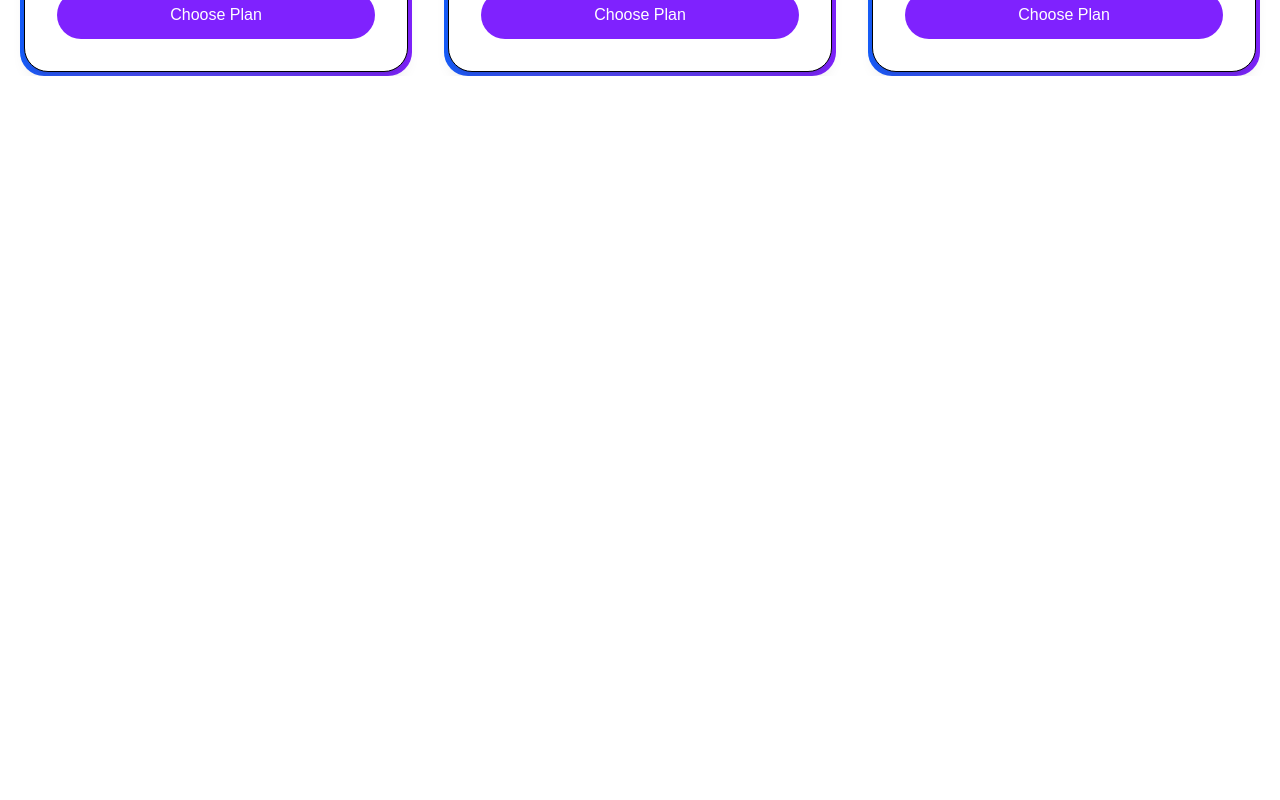
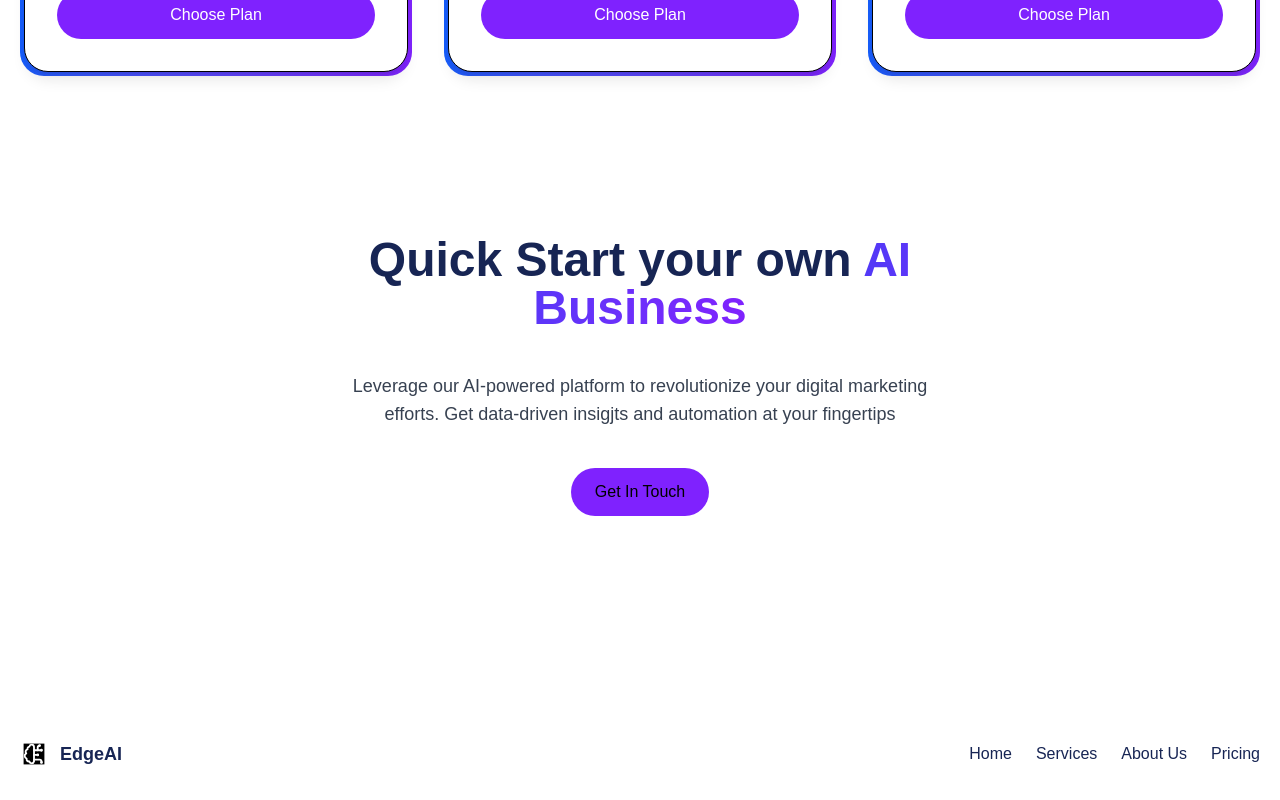
Before and after one commit to jiji1596/modern-landing-page, a React (Vite) app: page / in a window 1280 px wide. Shown: the part 2736-3536 px from the top of the page. Before the commit the page ends 2812 px from the top, so only its background shows below. Built offline with nearby package versions, Linux system fonts and the light colour scheme.

Commit message:
modern landing page done

```diff
--- a/src/App.jsx
+++ b/src/App.jsx
@@ -4,6 +4,7 @@ import { Brands } from "./components/sections/Brands";
 import { Services } from "./components/sections/Services";
 import { AboutUs } from "./components/sections/AboutUs";
 import { Pricing } from "./components/sections/Pricing";
+import { CTA } from "./components/sections/CallToAction";
 
 
 function App() {
@@ -15,6 +16,7 @@ function App() {
     <Services />
     <AboutUs />
     <Pricing />
+    <CTA />
   </Layout>
   )
 }
--- a/src/components/cards/Price.jsx
+++ /dev/null
@@ -1,15 +0,0 @@
-import PropTypes from "prop-types";
-import { Paragraph } from "../shared/Paragraph";
-
-export const Price = ({ title, price, icon, bestValue }) => {
-  return (
-    <div></div>
-  );
-};
-
-Price.PropTypes = {
-  title: PropTypes.string,
-  price: PropTypes.string,
-  features: PropTypes.array,
-  bestValue: PropTypes.bool
-};
--- a/src/components/elements/Footer.jsx
+++ b/src/components/elements/Footer.jsx
@@ -1,3 +1,25 @@
+import logo from "../../assets/icon.svg";
+import { Container } from "../shared/Container";
+import { navItems } from "./Navbar";
+import { NavItem } from "../shared/NavItem";
+
 export const Footer = () => {
-  return <></>;
-}
+  return (
+    <footer className="relative pt-28 rounded-t-3xl bg-box">
+      <Container className="pb-8">
+        <div className="flex flex-col md:flex-row justify-between items-center">
+          <div className="flex items-center gap-3 mb-4 md:m-0">
+            <img src={logo} className="w-7 h-7" alt="" />
+            <span className="text-lg font-semibold text-heading-1">EdgeAI</span>
+          </div>
+
+          <ul className="flex gap-6 text-heading-1">
+            {navItems.map((item, key) => {
+              return <NavItem key={key} href={item.href} text={item.text} />;
+            })}
+          </ul>
+        </div>
+      </Container>
+    </footer>
+  );
+};
--- a/src/components/elements/Navbar.jsx
+++ b/src/components/elements/Navbar.jsx
@@ -4,7 +4,7 @@ import { BtnLink } from "../shared/BtnLink";
 import { useThemeStore } from "../../store/ThemeStore"
 import logo from "../../assets/icon.svg";
 
-const navItems = [
+export const navItems = [
   { href: "#", text: "Home" },
   { href: "#services", text: "Services" },
   { href: "#about-us", text: "About Us" },
--- a/src/components/sections/Brands.jsx
+++ b/src/components/sections/Brands.jsx
@@ -13,7 +13,7 @@ export const Brands = () => {
         <div className="flex justify-center flex-wrap gap-4">
           {logos.map((logo, key) => {
             return (
-              <div key={key} className="p-4 sm:p-5 rounded-xl bg-body border border-box-border group">
+              <div key={key} className="p-4 sm:p-5 rounded-xl bg-white border border-box-border group">
                 <img src={`src/assets/logos/${logo}.png`}
                 alt={logo}
                 width="100"
--- /dev/null
+++ b/src/components/sections/CallToAction.jsx
@@ -0,0 +1,27 @@
+import { Button } from "../shared/Button";
+import { Container } from "../shared/Container";
+import { Paragraph } from "../shared/Paragraph";
+
+
+export const CTA = () => {
+  return (
+    <section className="pb-20 relative">
+      {" "}
+      <Container>
+        <div className="relative rounded-2xl overflow-hidden">
+          <div className="relative z-10 mx-auto text-center max-w-xl md:max-w-2xl py-8 md:y-10 px-6 md:px-8">
+            <h1 className="text-3xl sm:text-4xl md:text-5xl font-bold text-heading-1">Quick Start your own
+              <span className="text-transparent bg-clip-text bg-gradient-to-r from-indigo-600 to-violet-600"> AI Business</span>
+            </h1>
+            <Paragraph className="pt-10">
+              Leverage our AI-powered platform to revolutionize your digital marketing efforts. Get data-driven insigjts and automation at your fingertips
+            </Paragraph>
+            <div className="mx-auto max-w-md sm:max-w-xl pt-10 dark:text-white">
+              <Button>Get In Touch</Button>
+            </div>
+          </div>
+        </div>
+      </Container>
+    </section>
+  )
+}
```
